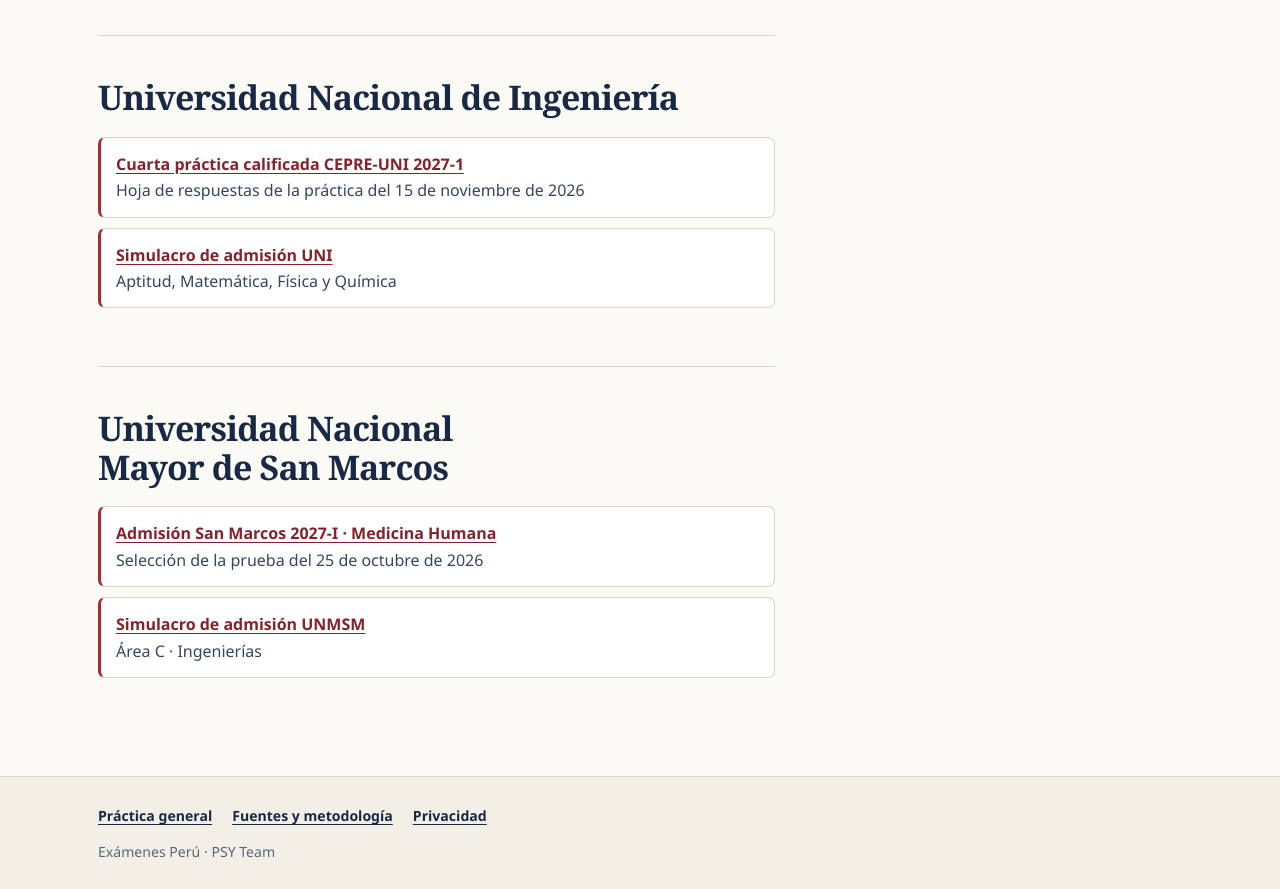
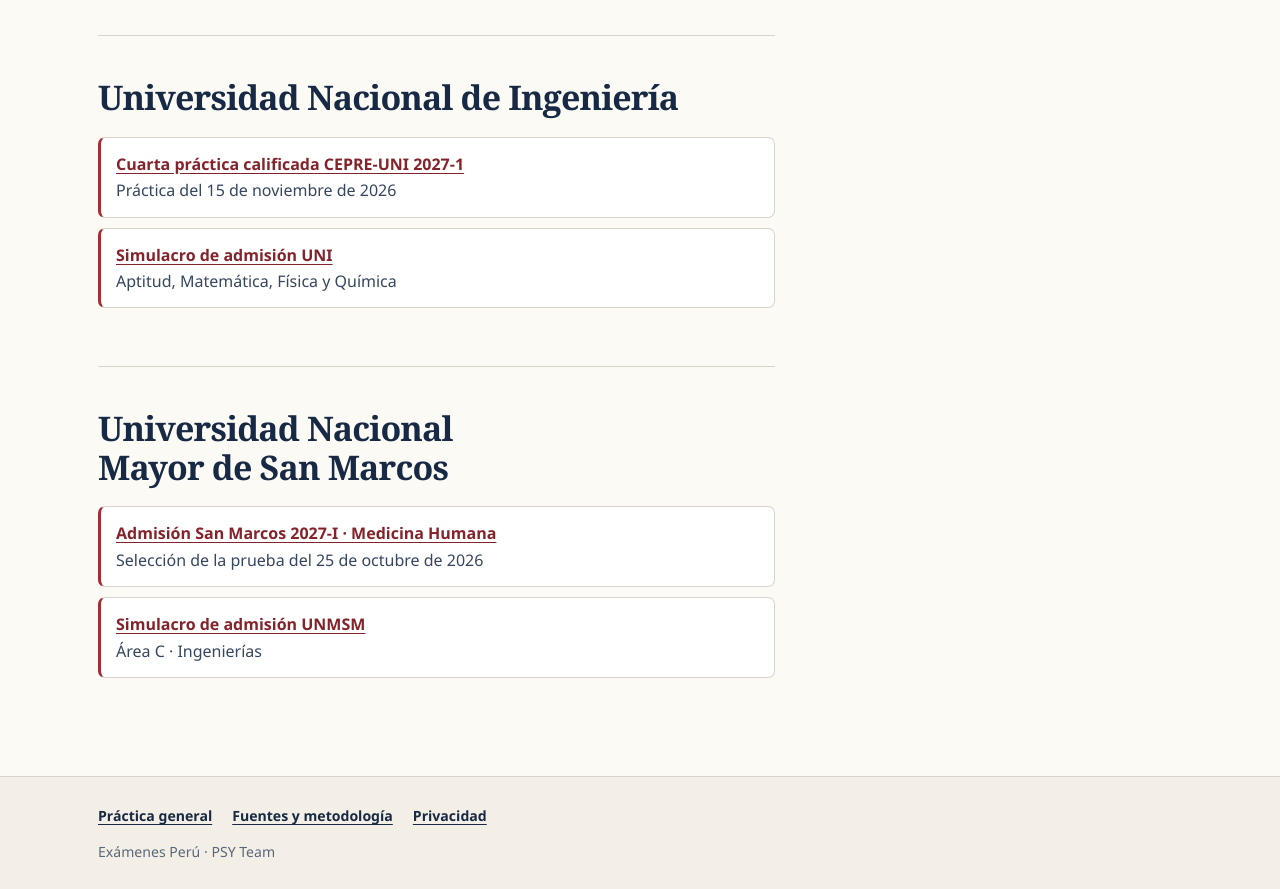
Before and after one commit to GoldenBoy-design/examenes-peru, a plain HTML site: page simulacros/index.html in a window 1280 px wide. Shown: the part 1000-1889 px from the top of the page. Drawn offline with Linux system fonts and the light colour scheme.

Commit message:
Actualizar el catálogo de simulacros digitalizados

```diff
--- a/simulacros/index.html
+++ b/simulacros/index.html
@@ -35,7 +35,7 @@
         <main class="editorial-main" id="contenido" tabindex="-1">
             <section id="institucion-unac"><h2>Universidad Nacional del Callao</h2><ul class="links"><li><strong><a href="/simulacros/unac-2026-ii/">Simulacro presencial UNAC 2026-II</a></strong><br>Selección del simulacro del 25 de octubre de 2026</li></ul></section>
             <section id="institucion-unc"><h2>Universidad Nacional de Cajamarca</h2><ul class="links"><li><strong><a href="/simulacros/unc/">Simulacro de admisión UNC</a></strong><br>Aptitud académica y conocimientos</li></ul></section>
-            <section id="institucion-uni"><h2>Universidad Nacional de Ingeniería</h2><ul class="links"><li><strong><a href="/simulacros/cepre-uni-2027-1/">Cuarta práctica calificada CEPRE-UNI 2027-1</a></strong><br>Hoja de respuestas de la práctica del 15 de noviembre de 2026</li><li><strong><a href="/simulacros/uni/">Simulacro de admisión UNI</a></strong><br>Aptitud, Matemática, Física y Química</li></ul></section>
+            <section id="institucion-uni"><h2>Universidad Nacional de Ingeniería</h2><ul class="links"><li><strong><a href="/simulacros/cepre-uni-2027-1/">Cuarta práctica calificada CEPRE-UNI 2027-1</a></strong><br>Práctica del 15 de noviembre de 2026</li><li><strong><a href="/simulacros/uni/">Simulacro de admisión UNI</a></strong><br>Aptitud, Matemática, Física y Química</li></ul></section>
             <section id="institucion-unmsm"><h2>Universidad Nacional Mayor de San Marcos</h2><ul class="links"><li><strong><a href="/simulacros/san-marcos-medicina-2027-i/">Admisión San Marcos 2027-I · Medicina Humana</a></strong><br>Selección de la prueba del 25 de octubre de 2026</li><li><strong><a href="/simulacros/unmsm/">Simulacro de admisión UNMSM</a></strong><br>Área C · Ingenierías</li></ul></section>
         </main>
     </div>
```
